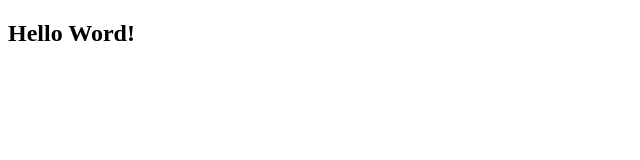
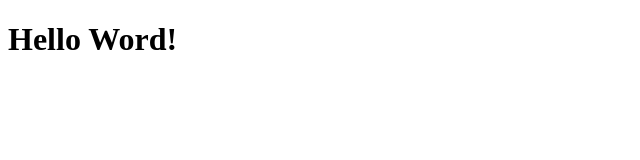
Before and after one commit to kuzprodev/reactU07112020, a plain HTML site: page index.html in a window 1280 px wide. Shown: the whole page, without its empty margins (0-640 px from the left). Drawn offline with Linux system fonts and the light colour scheme.

Commit message:
firstVinga

```diff
--- a/index.html
+++ b/index.html
@@ -9,7 +9,7 @@
 </head>
 
 <body>
-    <h2>Hello Word!</h2>
+    <h1>Hello Word!</h1>
     <script src="js/script.js"></script>
 </body>
 
```
